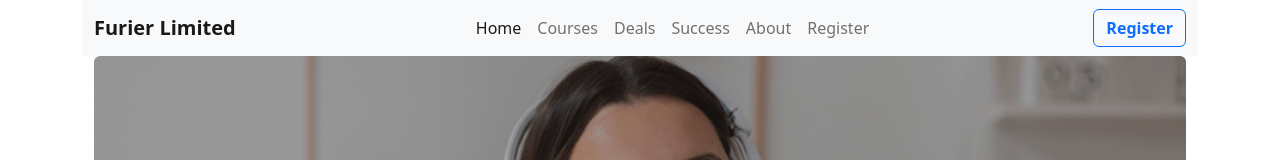
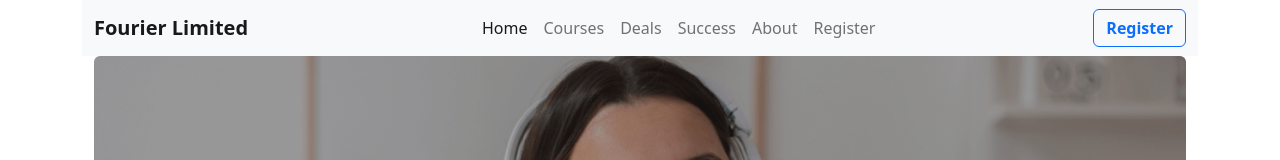
Before and after one commit to sagor729/assigment_3, a plain HTML site: page index.html in a window 1280 px wide. Shown: the top 160 px of the page. Drawn offline with nearby package versions, Linux system fonts and the light colour scheme.

Commit message:
title edited

```diff
--- a/index.html
+++ b/index.html
@@ -16,7 +16,7 @@
         <section>
             <nav class="navbar navbar-expand-lg bg-light">
                 <div class="container-fluid">
-                    <a class="navbar-brand fw-bold" href="#">Furier Limited</a>
+                    <a class="navbar-brand fw-bold" href="#">Fourier Limited</a>
                     <button class="navbar-toggler" type="button" data-bs-toggle="collapse"
                         data-bs-target="#navbarScroll" aria-controls="navbarScroll" aria-expanded="false"
                         aria-label="Toggle navigation">
```
